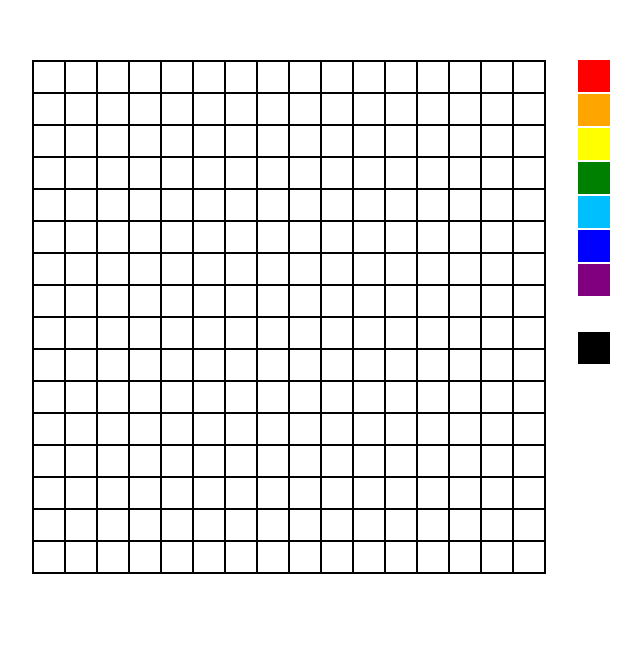
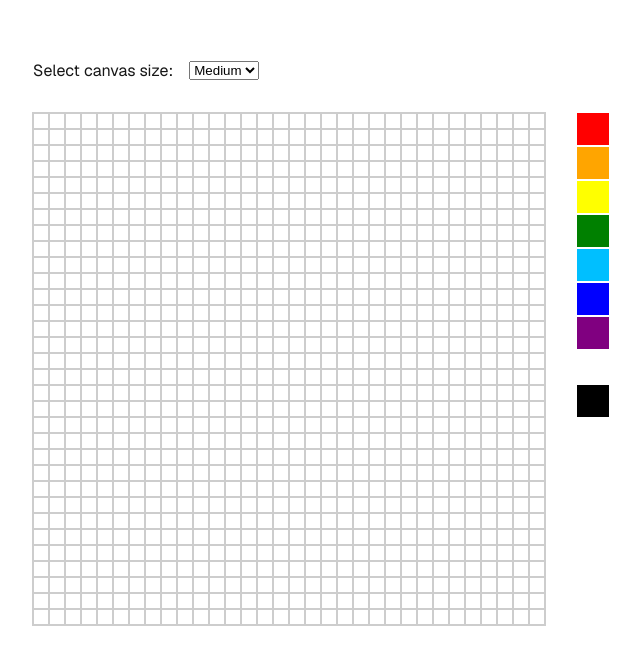
Before and after one commit to avreally/pixel-art-board, a Next.js app: page / in a window 1280 px wide. Shown: the part 104-768 px from the top of the page, without its empty margins (319-960 px from the left). Built offline with nearby package versions, Linux system fonts and the light colour scheme.

Commit message:
Add SizeSelector component and update PixelGrid to support dynamic canvas sizes

```diff
--- a/src/app/page.module.css
+++ b/src/app/page.module.css
@@ -29,8 +29,14 @@
 
 .main {
   display: flex;
-  gap: 32px;
+  flex-direction: column;
+  gap: 2rem;
   grid-row-start: 2;
+}
+
+.canvas {
+  display: flex;
+  gap: 2rem;
 }
 
 .main ol {
--- a/src/app/page.tsx
+++ b/src/app/page.tsx
@@ -3,18 +3,26 @@ import { useState } from "react";
 import { PixelGrid } from "@/components/PixelGrid/PixelGrid";
 import { ColorPicker } from "@/components/ColorPicker/ColorPicker";
 import styles from "./page.module.css";
+import { SizeSelector } from "@/components/SizeSelector/SizeSelector";
 
 export default function Home() {
   const [currentColor, setCurrentColor] = useState("");
+  const [selectedSize, setSelectedSize] = useState("medium");
 
   return (
     <div className={styles.page}>
       <main className={styles.main}>
-        <PixelGrid currentColor={currentColor}></PixelGrid>
-        <ColorPicker
-          currentColor={currentColor}
-          setCurrentColor={setCurrentColor}
-        ></ColorPicker>
+        <SizeSelector
+          selectedSize={selectedSize}
+          setSelectedSize={setSelectedSize}
+        />
+        <div className={styles.canvas}>
+          <PixelGrid currentColor={currentColor} selectedSize={selectedSize} />
+          <ColorPicker
+            currentColor={currentColor}
+            setCurrentColor={setCurrentColor}
+          />
+        </div>
       </main>
       <footer className={styles.footer}></footer>
     </div>
--- a/src/components/PixelGrid/PixelGrid.module.css
+++ b/src/components/PixelGrid/PixelGrid.module.css
@@ -1,21 +1,33 @@
 .wrapper {
-  border: 1px solid #000;
+  box-shadow: 0 0 0 1px #cdcdcd;
+  height: 100%;
 }
 
 .grid {
   display: flex;
   flex-wrap: wrap;
+}
+
+.small {
+  width: 16rem;
+}
+
+.medium {
   width: 32rem;
 }
 
+.large {
+  width: 40rem;
+}
+
 .cell {
-  width: 2rem;
-  height: 2rem;
+  width: 1rem;
+  height: 1rem;
   appearance: none;
   cursor: pointer;
-  border: 1px solid #000;
+  border: 1px solid #cdcdcd;
 }
 
 .cell:hover {
-  border-color: #ddd;
+  border-color: #828282;
 }
--- a/src/components/PixelGrid/PixelGrid.tsx
+++ b/src/components/PixelGrid/PixelGrid.tsx
@@ -1,19 +1,33 @@
 "use client";
-import { useState } from "react";
+import { useEffect, useState } from "react";
+import clsx from "clsx";
 import styles from "./PixelGrid.module.css";
 
 type PixelGridProps = {
   currentColor: string;
+  selectedSize: string;
 };
 
-export const PixelGrid = ({ currentColor }: PixelGridProps) => {
-  const size = 16;
+const canvasSizeMap = new Map([
+  ["small", 16],
+  ["medium", 32],
+  ["large", 40],
+]);
 
-  const [pixels, setPixels] = useState(
-    Array.from({ length: size }, () =>
-      Array.from({ length: size }, () => "white")
-    )
+function createEmptyCanvas(size: number) {
+  return Array.from({ length: size }, () =>
+    Array.from({ length: size }, () => "white")
   );
+}
+
+export const PixelGrid = ({ currentColor, selectedSize }: PixelGridProps) => {
+  const currentSize = canvasSizeMap.get(selectedSize) ?? 32;
+
+  const [pixels, setPixels] = useState(createEmptyCanvas(currentSize));
+
+  useEffect(() => {
+    setPixels(createEmptyCanvas(currentSize));
+  }, [currentSize]);
 
   function paintCell(rowIndex: number, columnIndex: number) {
     const newPixels = [...pixels];
@@ -26,7 +40,13 @@ export const PixelGrid = ({ currentColor }: PixelGridProps) => {
   }
 
   return (
-    <div className={styles.wrapper}>
+    <div
+      className={clsx(styles.wrapper, {
+        [styles.small]: selectedSize === "small",
+        [styles.medium]: selectedSize === "medium",
+        [styles.large]: selectedSize === "large",
+      })}
+    >
       <div className={styles.grid}>
         {pixels.map((row, rowIndex) =>
           row.map((pixel, columnIndex) => (
--- /dev/null
+++ b/src/components/SizeSelector/SizeSelector.module.css
@@ -0,0 +1,5 @@
+.wrapper {
+  display: flex;
+  gap: 1rem;
+  align-items: center;
+}
--- /dev/null
+++ b/src/components/SizeSelector/SizeSelector.tsx
@@ -0,0 +1,29 @@
+"use client";
+import { Dispatch, SetStateAction } from "react";
+import styles from "./SizeSelector.module.css";
+
+type SizeSelectorProps = {
+  selectedSize: string;
+  setSelectedSize: Dispatch<SetStateAction<string>>;
+};
+
+export const SizeSelector = ({
+  selectedSize,
+  setSelectedSize,
+}: SizeSelectorProps) => {
+  return (
+    <div className={styles.wrapper}>
+      Select canvas size:
+      <select
+        name="size"
+        id="size"
+        value={selectedSize}
+        onChange={(event) => setSelectedSize(event.target.value)}
+      >
+        <option value="small">Small</option>
+        <option value="medium">Medium</option>
+        <option value="large">Large</option>
+      </select>
+    </div>
+  );
+};
```
